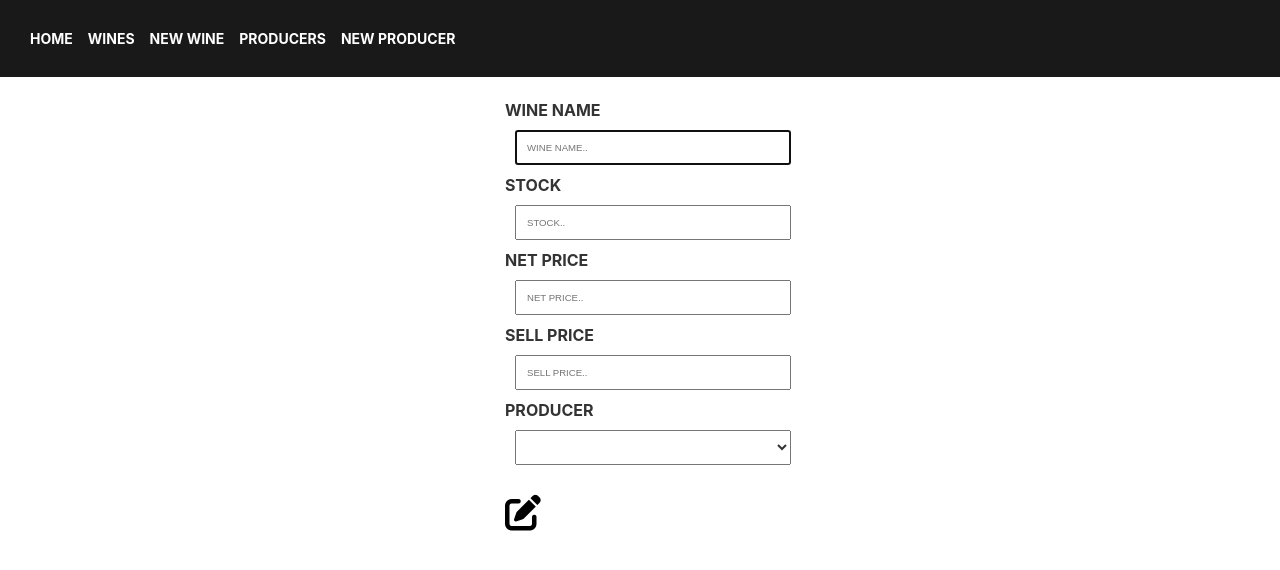
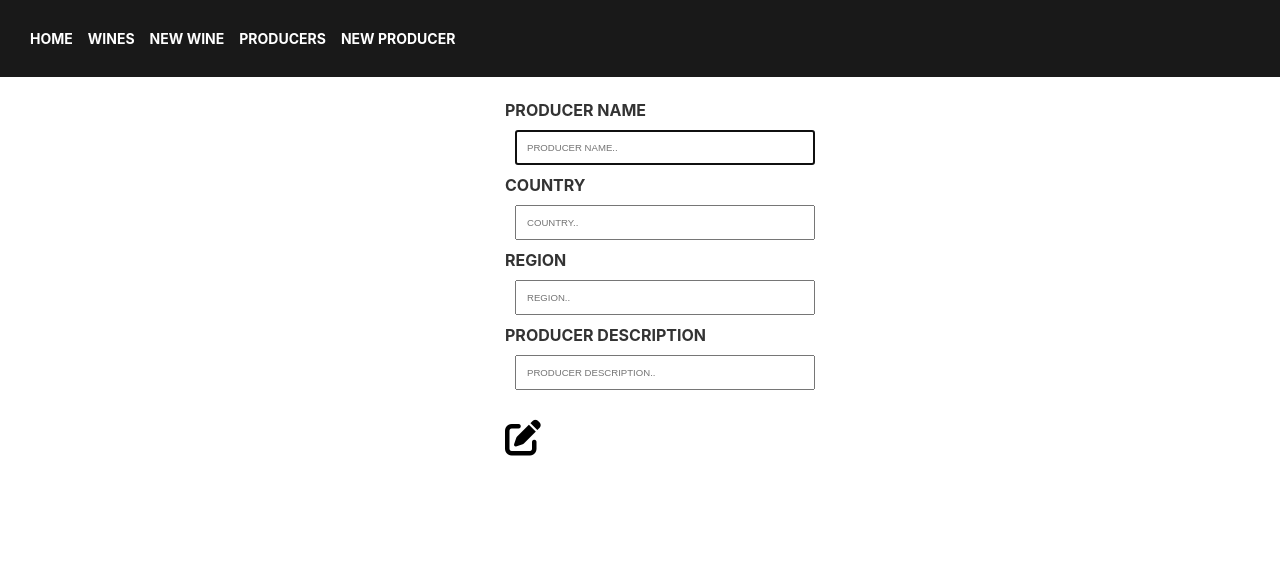
Before and after one commit to AndrewDMackay/wine_shop_full_stack_app_g27, a Flask app: template templates/producers/new.html in a window 1280 px wide. Shown: the top 570 px of the page. Run offline with Flask 2, Linux system fonts and the light colour scheme; the template is opened without the code that fills it, so the values that code supplies are empty; parts of the project's set-up code (start-up, migrations or seed data) failed here and were passed over; some libraries are stand-ins or nearby versions.

Commit message:
twenty-second commit main, added producer controller, and templates

```diff
--- a/app.py
+++ b/app.py
@@ -7,7 +7,7 @@ from controllers.producers_controller import producers_blueprint
 app = Flask(__name__)
 
 app.register_blueprint(wines_blueprint)
-app.register_blueprint(wines_blueprint)
+app.register_blueprint(producers_blueprint)
 
 @app.route('/')
 def home():
--- a/static/style.css
+++ b/static/style.css
@@ -12,23 +12,32 @@ body {
   }
 
 
-  .grid-container {
-    display: grid;
-    grid-template-columns: 1fr 3fr;
-    grid-template-areas: "grid wine";
-    grid-gap: 50px;
+  .base-container {
+    padding-left: 30px;
+    padding-top: 100px;
+    width: 300px;
+    margin: 0 auto;
+    display: flex;
+    flex-wrap: wrap;
+    align-content: center;
   }
 
 
-  .grid-wine {
-    font-size: 13px;
+  .grid-container {
+    display: flex;
+  }
+
+
+  .grid-item {
     border: 1.75px solid darkgrey;
+    font-size: 12px;
     width: 300px;
     min-height: 68px;
     padding: 10px;
     line-height: 18px;
     margin-bottom: 10px;
   }
+
 
   .grid-content {
     font-weight: bold;
@@ -39,6 +48,26 @@ body {
     margin-right: 0.5em;
   }
 
+
+  .content {
+    font-weight: bold;
+    color: grey;
+    margin-left: 20px;
+    margin-top: 0.5em;
+    margin-bottom: 0.5em;
+    margin-right: 0.5em;
+  }
+
+
+  .item {
+    border: 1.75px solid darkgrey;
+    font-size: 12px;
+    width: 300px;
+    min-height: 68px;
+    padding: 10px;
+    line-height: 18px;
+    margin-bottom: 10px;
+  }
 
   .wine-name {
     font-weight: bold;
@@ -114,13 +143,3 @@ body {
     color: white;
     font-family: -apple-system, BlinkMacSystemFont, 'Segoe UI', Roboto, Oxygen, Ubuntu, Cantarell, 'Open Sans', 'Helvetica Neue', sans-serif; font-size: 14px;
   }
-
-
-  .container {
-    padding-left: 30px;
-    padding-top: 100px;
-    width: 300px;
-    margin: 0 auto;
-    display: flex;
-    flex-wrap: wrap;
-  }
--- a/templates/base.html
+++ b/templates/base.html
@@ -21,7 +21,7 @@
       </ul>
     </nav>
   </header>
-  <div class="container">
+  <div class="base-container">
     {% block content %}
     {% endblock %}
   </div>
--- a/templates/producers/edit.html
+++ b/templates/producers/edit.html
@@ -2,10 +2,10 @@
 {% extends "base.html" %}
 {% block content %}
 
-<form action="/wines/{{ wine.id }}" method="post">
+<form action="/producers/{{ producer.id }}" method="post">
     <div>
-        <label for="wine-name">WINE NAME</label>
-        <input type="text" id="wine-name" name="wine-name" value="{{ wine.wine_name }}" required autofocus>
+        <label for="producer-name">PRODUCER NAME</label>
+        <input type="text" id="producer-name" name="producer-name" value="{{ producer.producer_name }}" required autofocus>
     </div>
     <div>
         <label for="producer">PRODUCER</label>
--- a/templates/producers/new.html
+++ b/templates/producers/new.html
@@ -2,29 +2,23 @@
 {% extends "base.html" %}
 {% block content %}
 
-<form action="/wines" method="post">
+<form action="/producers" method="post">
     <div>
-        <label for="wine-name"><strong>WINE NAME</strong></label>
-        <input type="text" id="wine-name" name="wine-name" placeholder="WINE NAME.." required autofocus>
+        <label for="producer-name"><strong>PRODUCER NAME</strong></label>
+        <input type="text" id="producer-name" name="producer-name" placeholder="PRODUCER NAME.." required autofocus>
     </div>
     <div>
-        <label for="stock"><strong>STOCK</strong></label>
-        <input type="text" id="stock" name="stock" placeholder="STOCK.." required autofocus>
+        <label for="country"><strong>COUNTRY</strong></label>
+        <input type="text" id="country" name="country" placeholder="COUNTRY.." required autofocus>
     </div>
     <div>
-        <label for="net-price"><strong>NET PRICE</strong></label>
-        <input type="text" id="net-price" name="net-price" placeholder="NET PRICE.." required autofocus>
+        <label for="region"><strong>REGION</strong></label>
+        <input type="text" id="region" name="region" placeholder="REGION.." required autofocus>
     </div>
     <div>
-        <label for="sell-price"><strong>SELL PRICE</strong></label>
-        <input type="text" id="sell-price" name="sell-price" placeholder="SELL PRICE.." required autofocus>
+        <label for="producer-description"><strong>PRODUCER DESCRIPTION</strong></label>
+        <input type="text" id="producer-description" name="producer-description" placeholder="PRODUCER DESCRIPTION.." required autofocus>
     </div>
-        <label for="producer"><strong>PRODUCER</strong></label>
-        <select id="producer" name="producer_id">
-        {% for producer in all_producers %}
-        <option value="{{ producer.id }}">{{ producer.producer_name }}</option>
-        {% endfor %}
-        </select><br>
         <br>
         <button class="image-button" type="submit"><i class="fas fa-edit fa-3x" style="color:black" aria-hidden="true"></i></button>
     </div>
--- a/templates/wines/show.html
+++ b/templates/wines/show.html
@@ -2,7 +2,7 @@
 {% extends 'base.html' %}
 {% block content  %}
 
-    <div class="wine">
+    <div class="item">
         <div class="content">
             <p><strong>{{ wine.title }}</strong></p>
             <hr>
```
Also changed, not shown: controllers/producers_controller.py (+23 -27 lines), templates/producers/index.html (+4 -4 lines).
